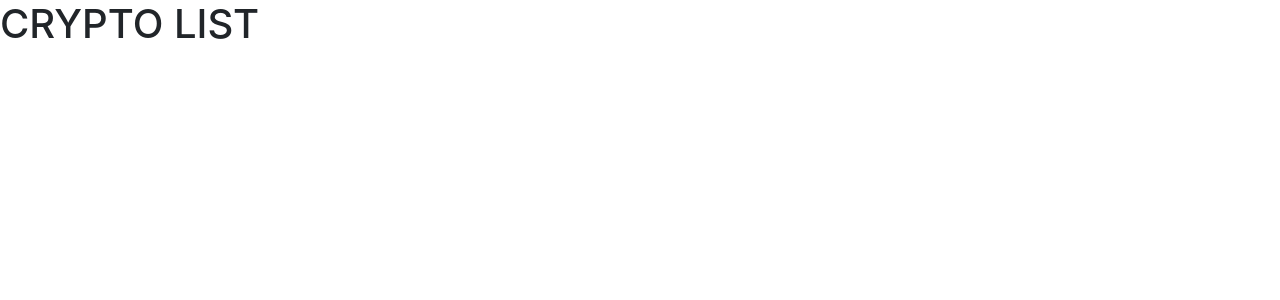
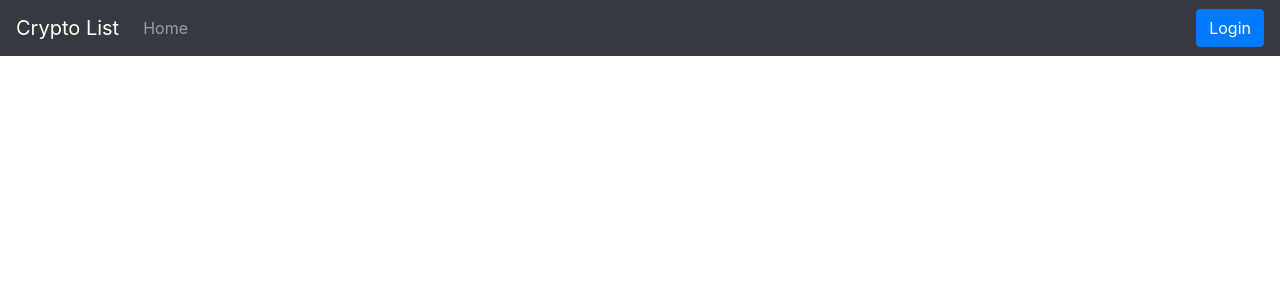
Before and after one commit to nenadbarjak/crypto-list, a React app: page / in a window 1280 px wide. Shown: the top 300 px of the page. Built offline with nearby package versions, Linux system fonts and the light colour scheme.

Commit message:
added Header component

```diff
--- a/src/App.js
+++ b/src/App.js
@@ -1,9 +1,19 @@
-import React from 'react';
+import React, { useState } from 'react';
+import Header from './components/Header';
 
 const App = () => {
+    const [loggedIn, setLoggedIn] = useState(false)
+
+    const login = () => {
+        setLoggedIn(true)
+    }
+
     return (
         <div>
-            <h1>CRYPTO LIST</h1>
+            <Header
+                loggedIn={loggedIn}
+                login={login}
+            />
         </div>
     );
 }
--- /dev/null
+++ b/src/components/Header.js
@@ -0,0 +1,33 @@
+import React from 'react';
+import Navbar from 'react-bootstrap/Navbar';
+import Nav from 'react-bootstrap/Nav';
+import Button from 'react-bootstrap/Button'
+
+const Header = ({ loggedIn, login }) => {
+    return (
+        <Navbar collapseOnSelect expand="md" bg="dark" variant="dark">
+            <Navbar.Brand>Crypto List</Navbar.Brand>
+            <Navbar.Toggle aria-controls="responsive-navbar-nav" />
+            <Navbar.Collapse id="responsive-navbar-nav">
+                <Nav className="mr-auto">
+                    <Nav.Link href="#home">Home</Nav.Link>
+                    {
+                        loggedIn && <Nav.Link href="#features">Profile</Nav.Link>
+                    }
+                </Nav>
+                {
+                    !loggedIn &&
+                    <Button
+                        variant="primary"
+                        onClick={login}
+                    >
+                        Login
+                    </Button>
+                }
+
+            </Navbar.Collapse>
+        </Navbar>
+    )
+}
+
+export default Header;
```
